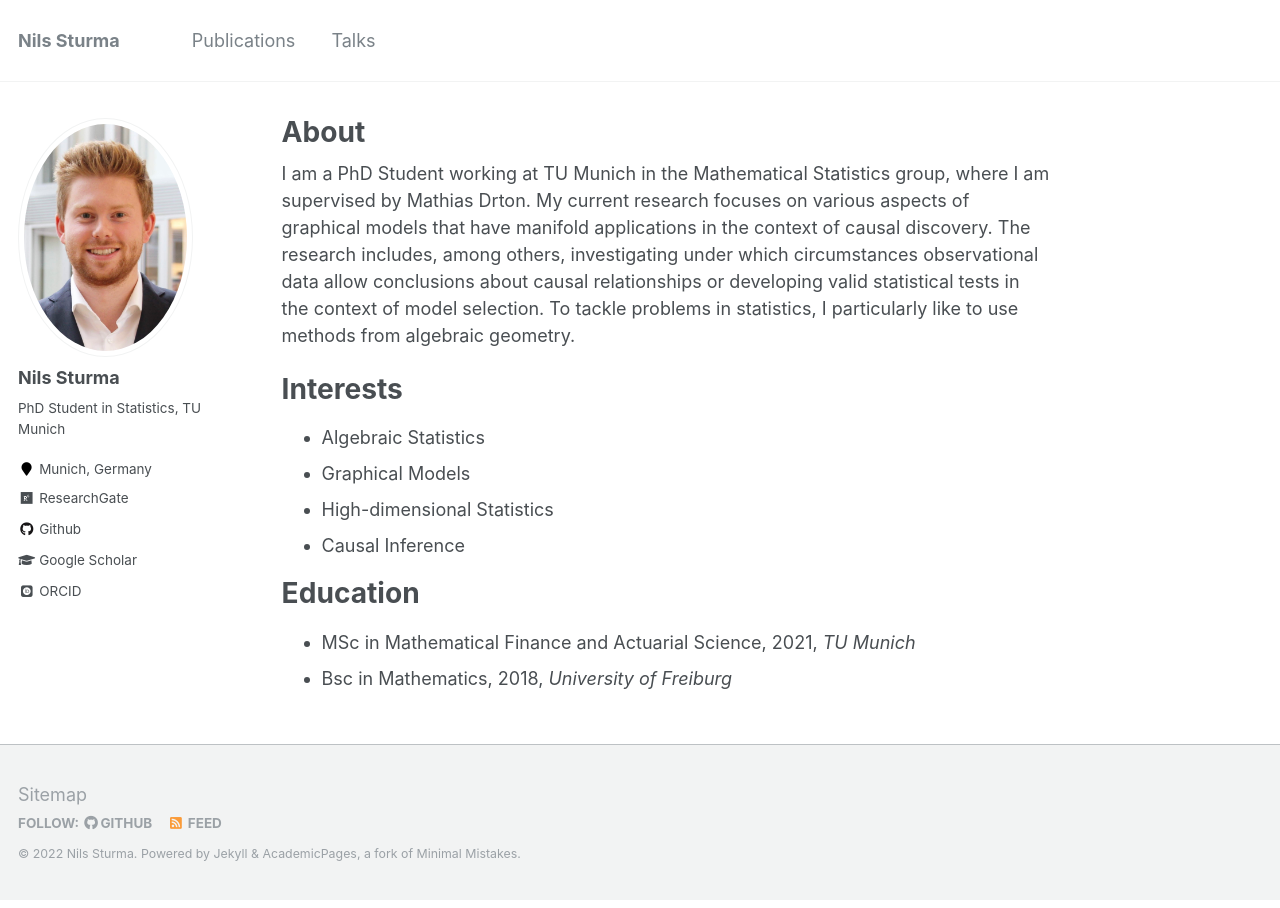
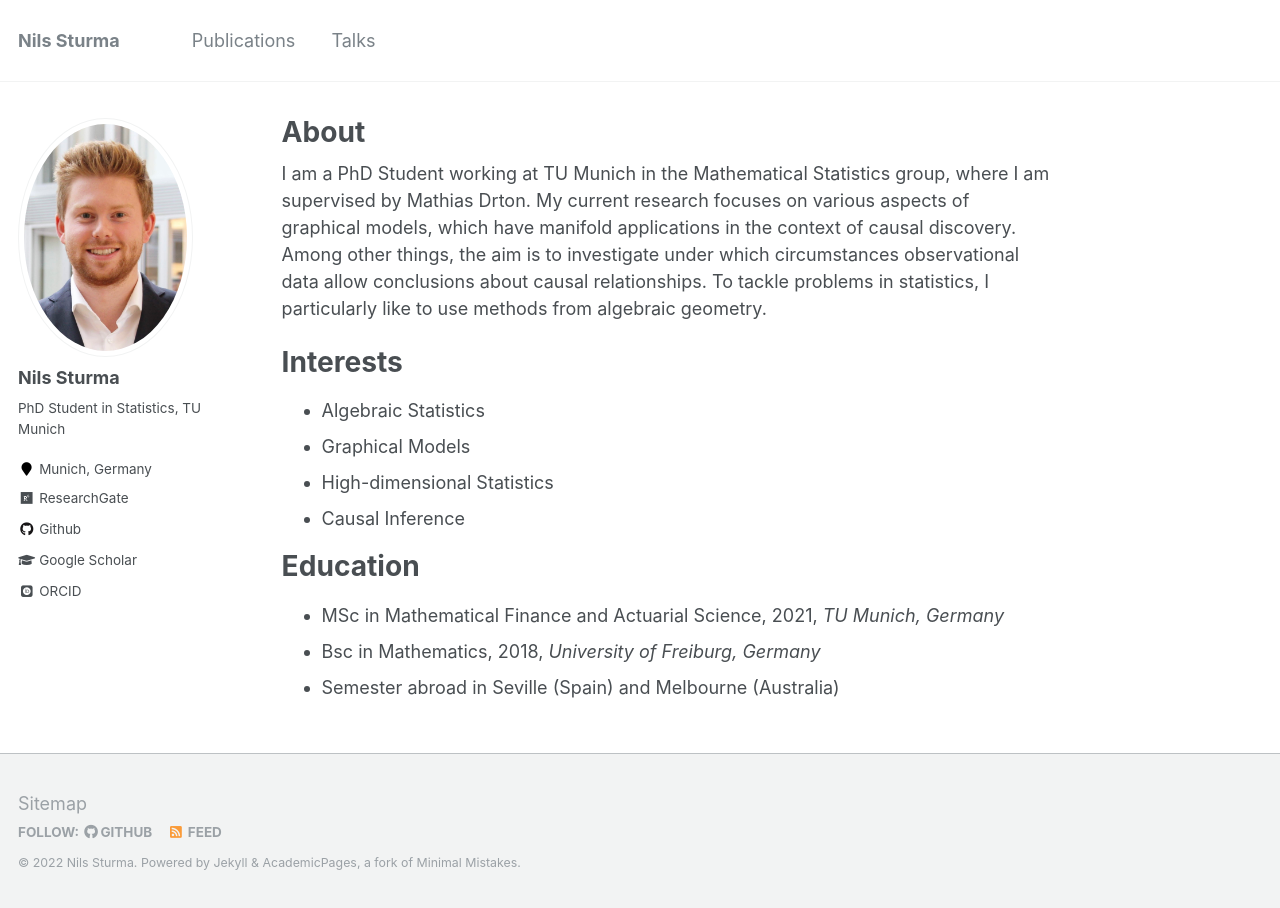
Before and after one commit to NilsSturma/nilssturma.github.io, a Jekyll site: the page built from _pages/about.md, in a window 1280 px wide. Built offline with Jekyll 4.4.1, drawn with Linux system fonts in a browser that asks for light colours; some web fonts are replaced.

Commit message:
added semester abroad

```diff
--- a/_pages/about.md
+++ b/_pages/about.md
@@ -8,7 +8,7 @@ redirect_from:
   - /about.html
 ---
 
-I am a PhD Student working at TU Munich in the Mathematical Statistics group, where I am supervised by Mathias Drton. My current research focuses on various aspects of graphical models that have manifold applications in the context of causal discovery. The research includes, among others, investigating under which circumstances observational data allow conclusions about causal relationships or developing valid statistical tests in the context of model selection. To tackle problems in statistics, I particularly like to use methods from algebraic geometry.
+I am a PhD Student working at TU Munich in the Mathematical Statistics group, where I am supervised by Mathias Drton. My current research focuses on various aspects of graphical models, which have manifold applications in the context of causal discovery. Among other things, the aim is to investigate under which circumstances observational data allow conclusions about causal relationships. To tackle problems in statistics, I particularly like to use methods from algebraic geometry.
 
 Interests
 ======
@@ -20,5 +20,6 @@ Interests
 
 Education
 ======
-* MSc in Mathematical Finance and Actuarial Science, 2021, *TU Munich*
-* Bsc in Mathematics, 2018, *University of Freiburg*
+* MSc in Mathematical Finance and Actuarial Science, 2021, *TU Munich, Germany*
+* Bsc in Mathematics, 2018, *University of Freiburg, Germany*
+* Semester abroad in Seville (Spain) and Melbourne (Australia)
```
